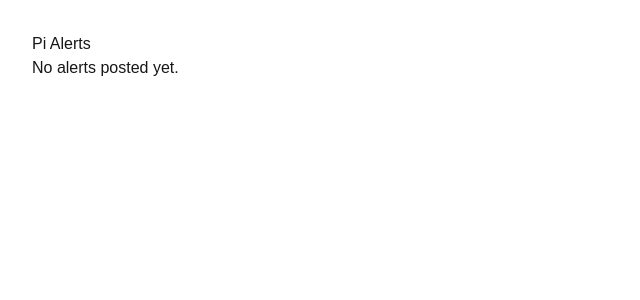
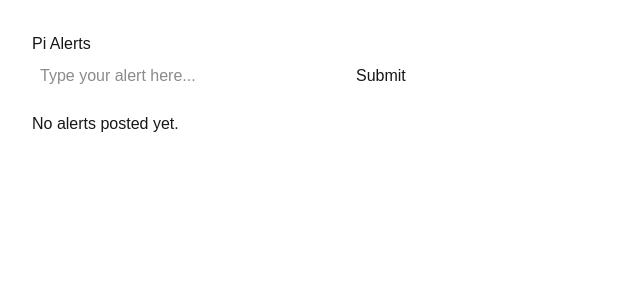
Before and after one commit to mhycholex/pi-alert-chain, a Next.js app: page /alerts in a window 1280 px wide. Shown: the top 300 px of the page, without its empty margins (0-640 px from the left). Built offline with nearby package versions, Linux system fonts and the light colour scheme.

Commit message:
Added alert form

```diff
--- a/app/alerts/page.tsx
+++ b/app/alerts/page.tsx
@@ -1,8 +1,54 @@
+'use client';
+
+import { useState } from 'react';
+
 export default function Alerts() {
+  const [alerts, setAlerts] = useState<string[]>([]);
+  const [message, setMessage] = useState('');
+
+  const handleSubmit = (e: React.FormEvent) => {
+    e.preventDefault();
+    if (message.trim()) {
+      setAlerts([message, ...alerts]);
+      setMessage('');
+    }
+  };
+
   return (
     <main style={{ padding: "2rem", fontFamily: "Arial" }}>
       <h1>Pi Alerts</h1>
-      <p>No alerts posted yet.</p>
+
+      <form onSubmit={handleSubmit} style={{ marginBottom: "1rem" }}>
+        <input
+          type="text"
+          value={message}
+          placeholder="Type your alert here..."
+          onChange={(e) => setMessage(e.target.value)}
+          style={{
+            padding: "0.5rem",
+            width: "80%",
+            maxWidth: "300px",
+            marginRight: "0.5rem",
+          }}
+        />
+        <button type="submit" style={{ padding: "0.5rem 1rem" }}>
+          Submit
+        </button>
+      </form>
+
+      <div>
+        {alerts.length === 0 ? (
+          <p>No alerts posted yet.</p>
+        ) : (
+          <ul>
+            {alerts.map((alert, index) => (
+              <li key={index} style={{ marginBottom: "0.5rem" }}>
+                🚨 {alert}
+              </li>
+            ))}
+          </ul>
+        )}
+      </div>
     </main>
   );
 }
```
